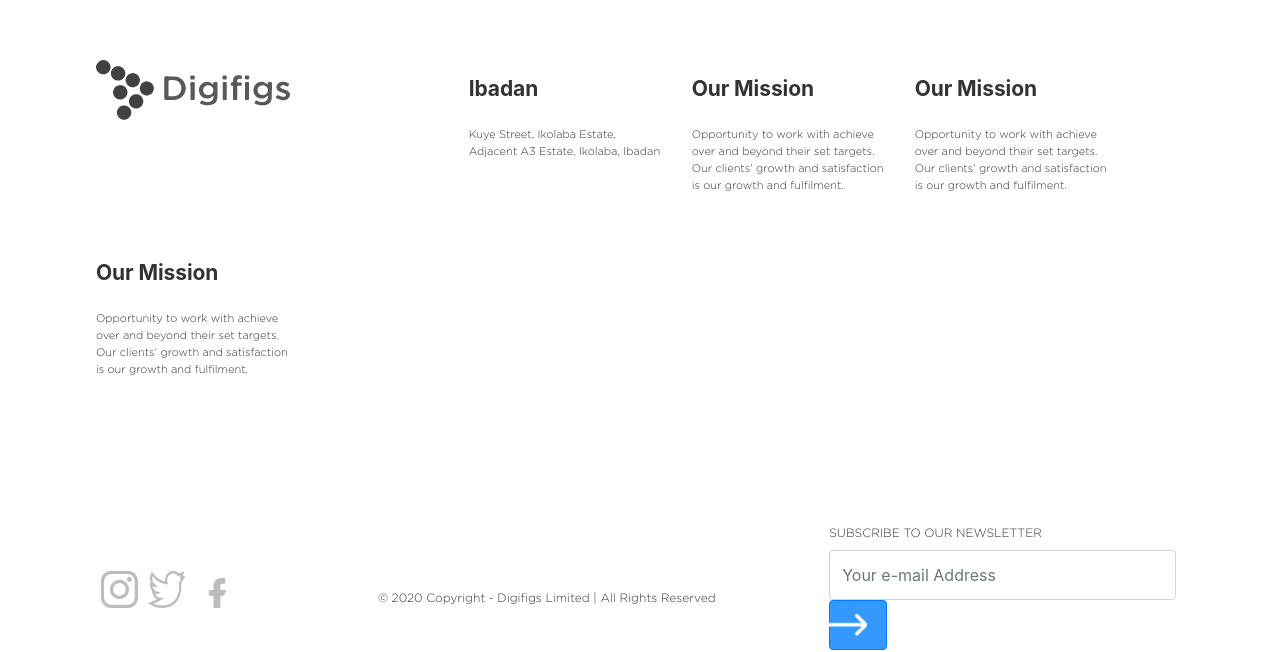
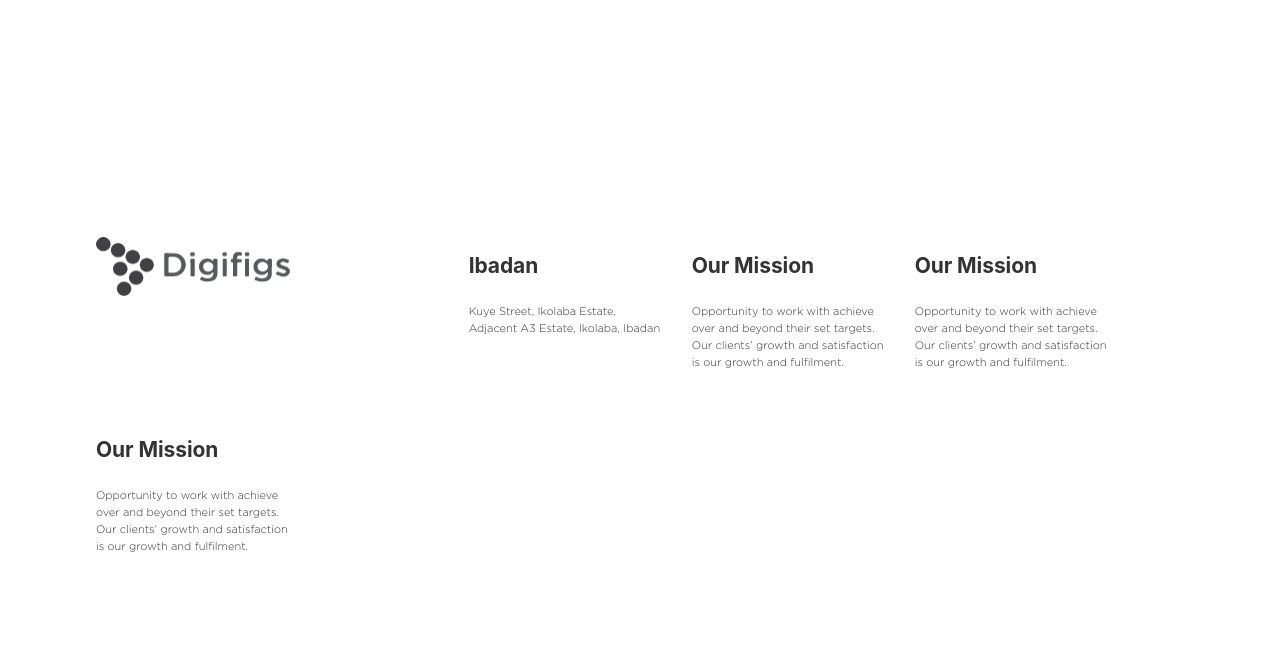
Before and after one commit to Monarene/digifigs-website, a React (Create React App) app: page /contact-us in a window 1280 px wide. Shown: the part 3175-3827 px from the top of the page. Built offline with nearby package versions, Linux system fonts and the light colour scheme.

Commit message:
adjust footer margin from form

```diff
--- a/src/css/footer.css
+++ b/src/css/footer.css
@@ -32,6 +32,7 @@
 
 .footer-content-wrapper {
   padding: 96px;
+  margin-top: 176.29px;
 }
 
 .arrow-sub {
```
